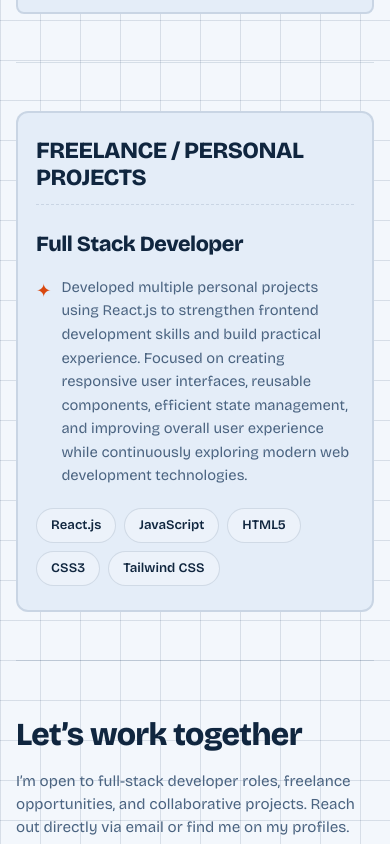
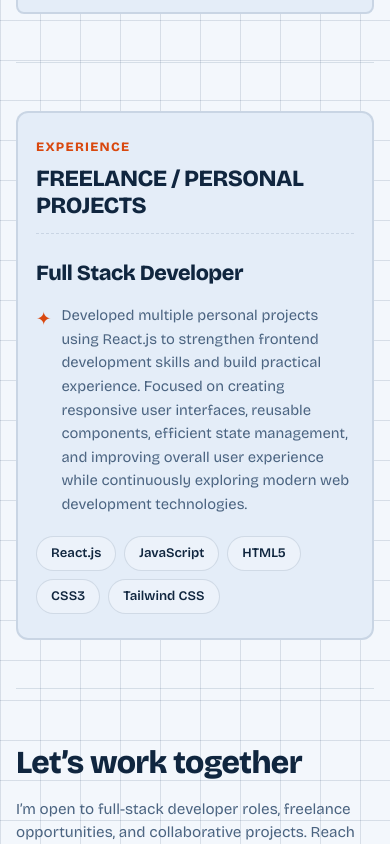
Before and after one commit to jaimon-dev/Portfolio, a React (Vite) app: page / in a window 390 px wide. Shown: the part 3340-4184 px from the top of the page. Built offline with nearby package versions, Linux system fonts and the light colour scheme.

Commit message:
Add Experience subheading to Freelance & Personal Projects section

```diff
--- a/src/components/sections/FreelanceSection.jsx
+++ b/src/components/sections/FreelanceSection.jsx
@@ -2,13 +2,15 @@ import React from 'react';
 import { freelanceExperience } from '../../data/portfolioData';
 
 export default function FreelanceSection() {
-  const { title, role, description, tags } = freelanceExperience;
+  const { subheading, title, role, description, tags } = freelanceExperience;
 
   return (
-    <section id="freelance" className="freelance-section">
+    <section id="freelance" className="freelance-section" aria-label="Experience">
+      <div id="experience" className="section-anchor-shim" aria-hidden="true" />
       <div className="freelance-split-card">
-        {/* Left Column: Title */}
+        {/* Left Column: Subheading & Title */}
         <div className="freelance-left">
+          {subheading && <span className="freelance-subheading">{subheading}</span>}
           <h2 className="freelance-main-title">{title}</h2>
         </div>
 
--- a/src/data/portfolioData.js
+++ b/src/data/portfolioData.js
@@ -19,7 +19,7 @@ export const socialLinks = {
 export const navLinks = [
   { label: "Skills", href: "#skills" },
   { label: "Projects", href: "#projects" },
-  { label: "Freelance", href: "#freelance" },
+  { label: "Experience", href: "#freelance" },
   { label: "Contact", href: "#contact" }
 ];
 
@@ -129,6 +129,7 @@ export const projects = [
 ];
 
 export const freelanceExperience = {
+  subheading: "Experience",
   title: "FREELANCE / PERSONAL PROJECTS",
   role: "Full Stack Developer",
   description:
--- a/src/styles/index.css
+++ b/src/styles/index.css
@@ -969,9 +969,27 @@ h2 {
   box-shadow: 0 10px 28px rgba(0, 0, 0, 0.15);
 }
 
+.section-anchor-shim {
+  position: relative;
+  top: -80px;
+  visibility: hidden;
+  height: 0;
+  pointer-events: none;
+}
+
 .freelance-left {
   display: flex;
   flex-direction: column;
+}
+
+.freelance-subheading {
+  display: inline-block;
+  font-size: 0.85rem;
+  font-weight: 700;
+  letter-spacing: 0.12em;
+  text-transform: uppercase;
+  color: var(--accent);
+  margin-bottom: 12px;
 }
 
 .freelance-main-title {
@@ -1523,6 +1541,12 @@ h2 {
     padding: 24px 18px;
   }
 
+  .freelance-subheading {
+    font-size: 0.8rem;
+    letter-spacing: 0.1em;
+    margin-bottom: 8px;
+  }
+
   .freelance-main-title {
     font-size: 1.45rem;
     padding-bottom: 14px;
```
